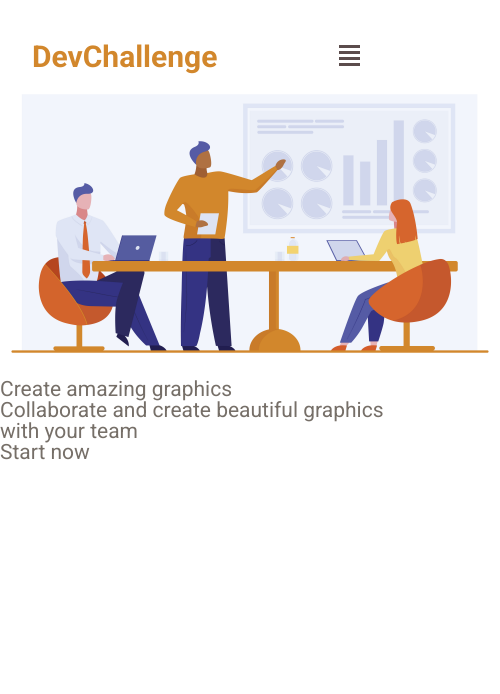
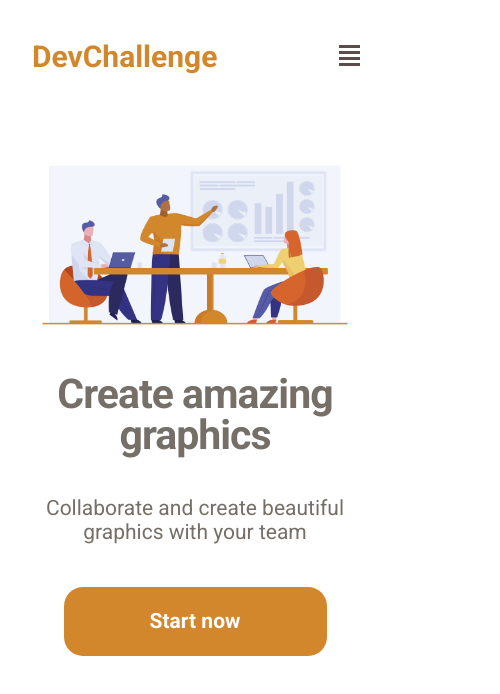
Before and after one commit to andreaoquendo/amazing_graph, a plain HTML site: page index.html in a window 390 px wide. Shown: the whole page, 500 px wide, since content can reach past the window. Drawn offline with Linux system fonts and the light colour scheme.

Commit message:
mobile first done

```diff
--- a/index.html
+++ b/index.html
@@ -32,10 +32,10 @@
             </span>
         </div>
         <div class = "page">
-            <img src = "assets/team.jpg" alt = "drawing of team working together" width="500px">
+            <img id="team-image" src = "assets/team.jpg" alt = "drawing of team working together">
             <div class = "page-opening">
                 <h1>Create amazing graphics</h1>
-                Collaborate and create beautiful graphics with your team
+                <span>Collaborate and create beautiful graphics with your team</span>
                 <div class="principal-button">
                     Start now
                 </div>
--- a/style.css
+++ b/style.css
@@ -11,12 +11,16 @@ body {
   box-sizing: border-box;
   color: var(--light-gray);
   min-width: 350px;
-  overflow: scroll;
 }
 
 a {
   color: var(--light-gray);
   text-decoration: none;
+}
+
+h1 {
+  font-weight: bold;
+  font-size: 41px;
 }
 
 #top-logo {
@@ -52,6 +56,47 @@ a {
   background-color: var(--side-bar);
 }
 
+#team-image {
+  width: 320px;
+  height: 186px;
+  display: block;
+  margin: 0 auto;
+}
+
+.page {
+  width: 100%;
+  margin-top: 80px;
+  text-align: center;
+}
+
+.page h1 {
+  margin: 36px auto 40px auto;
+
+  letter-spacing: -1px;
+  width: 280px;
+  text-align: center;
+}
+
+.page span {
+  display: block;
+  width: 305px;
+  margin: 0 auto;
+  line-height: 24px;
+}
+
+.principal-button {
+  width: 263px;
+  background-color: var(--dark-orange);
+  border-radius: 19px;
+  padding: 24px 0;
+
+  cursor: pointer;
+  color: white;
+  font-weight: bold;
+
+  margin: 43px auto;
+}
+
 @media screen and (min-width: 500px) {
   #top-logo {
     font-size: 23px;
```
